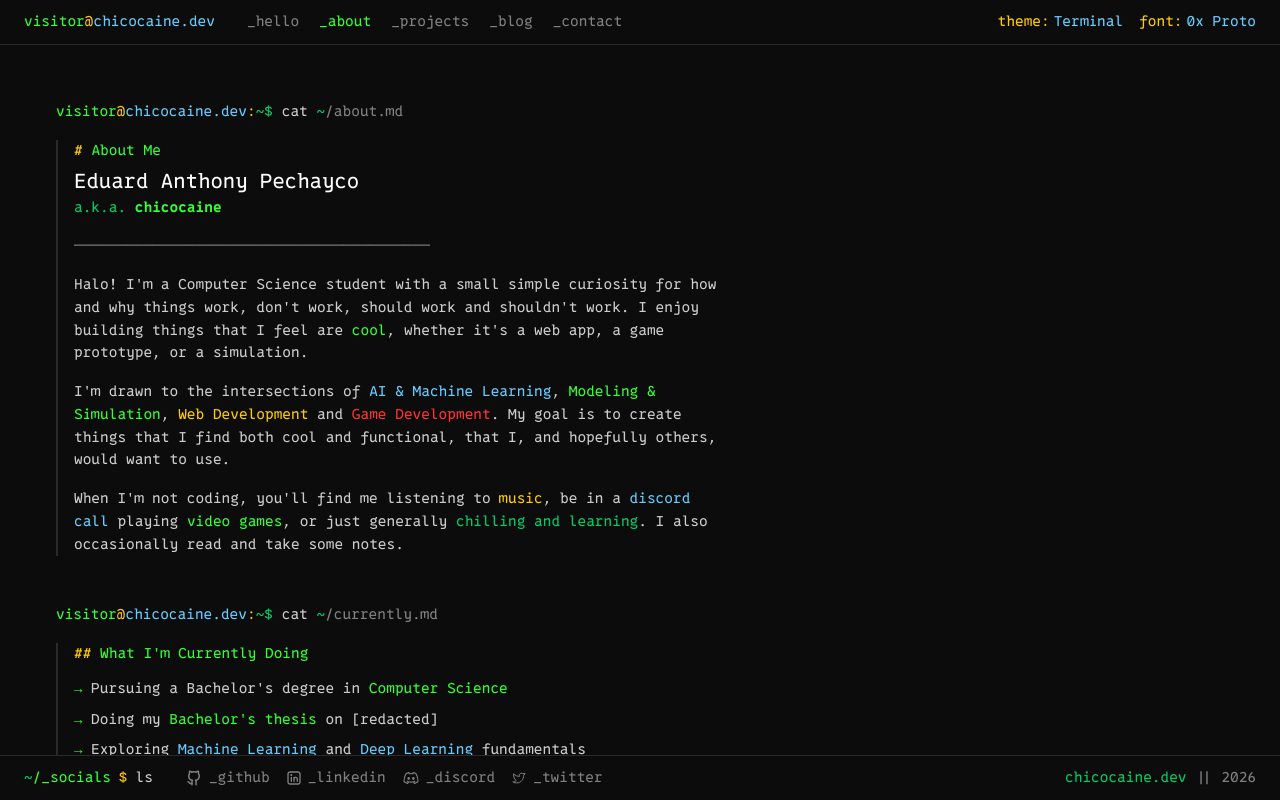
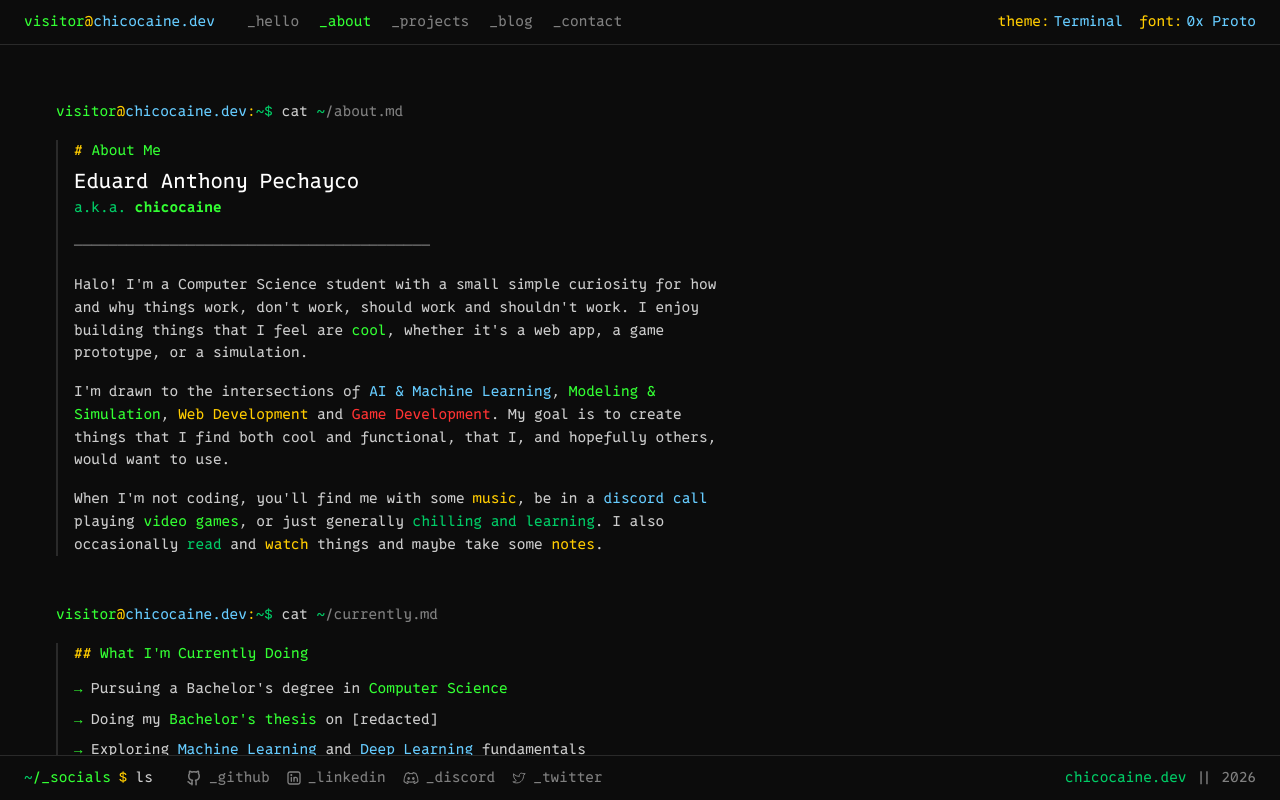
Before and after one commit to chicocaine/chicocaine-dev, a React (Vite) app: page /about in a window 1280 px wide. Shown: the top 800 px of the page. Built offline with nearby package versions, Linux system fonts and the light colour scheme.

Commit message:
feat(about-page): update personal interests and activities in About section

```diff
--- a/src/pages/About.tsx
+++ b/src/pages/About.tsx
@@ -53,15 +53,19 @@ function About() {
           </p>
 
           <p className="text-text">
-            When I'm not coding, you'll find me listening to{" "}
+            When I'm not coding, you'll find me with some{" "}
             <span className="text-tertiary">music</span>, be in a{" "}
             <span className="text-quaternary">discord call</span> playing{" "}
             <span className="text-primary">video games</span>, or just generally{" "}
             <span className="text-secondary">chilling and learning</span>. I also occasionally{" "}
-            <Link to="/secret-fun/read" className="text-text hover:text-primary transition-colors">
+            <Link to="/secret-fun/read" className="text-secondary hover:text-primary transition-colors">
               read
-            </Link> and take some{" "}
-            <Link to="/secret-fun/notes" className="text-text hover:text-primary transition-colors">
+            </Link> and{" "}
+            <Link to="/secret-fun/watch" className="text-warning hover:text-primary transition-colors">
+              watch
+            </Link> things and maybe{" "}
+            take some{" "}
+            <Link to="/secret-fun/notes" className="text-tertiary hover:text-primary transition-colors">
               notes
             </Link>
             .
```
